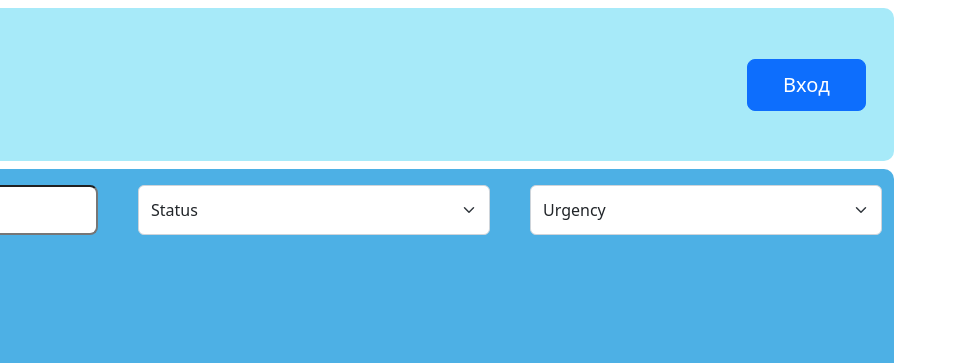
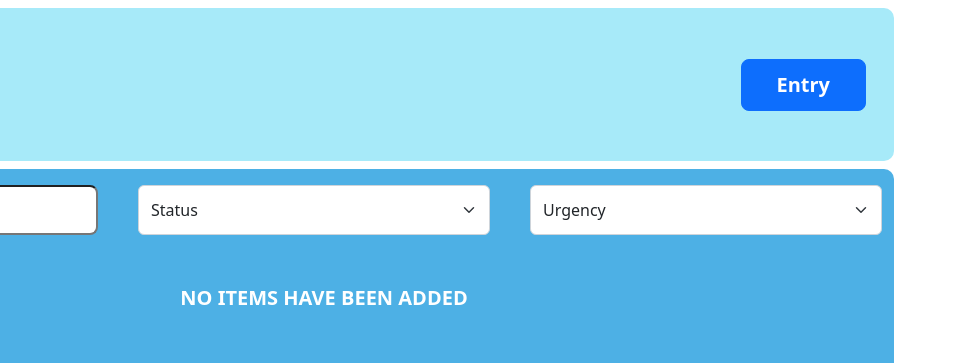
Before and after one commit to VicTyslenko/booking-medical-appointment, a plain HTML site: page index.html in a window 1280 px wide. Shown: the top 363 px of the page, 316-1280 px from the left. Drawn offline with nearby package versions, Linux system fonts and the light colour scheme; no server answers.

Commit message:
gitignore

```diff
--- a/index.html
+++ b/index.html
@@ -4,7 +4,6 @@
     <meta charset="UTF-8">
     <meta http-equiv="X-UA-Compatible" content="IE=edge">
     <meta name="viewport" content="width=device-width, initial-scale=1.0">
-    <!-- <link rel="stylesheet" href="./styles/reset.css"> -->
 
     <link href="https://cdn.jsdelivr.net/npm/bootstrap@5.2.1/dist/css/bootstrap.min.css" rel="stylesheet" integrity="sha384-iYQeCzEYFbKjA/T2uDLTpkwGzCiq6soy8tYaI1GyVh/UjpbCx/TYkiZhlZB6+fzT" crossorigin="anonymous">
 
@@ -22,7 +21,7 @@
              <div class="navbar-header container-fluid d-flex justify-content-between align-items-center">
                 <a href="https://helsi.me/" target="_blank"><img src="./img/helsi-logo.svg" alt=""></a>
 
-                    <button class="btn btn-primary btn-lg">Вход</button>
+                    <button class="btn btn-primary btn-lg">Entry</button>
                 </div>
             </div>
         </nav>
@@ -45,7 +44,7 @@
                  </select>
 
                 </form>
-
+                <p class="text-uppercase fs-5 fw-semibold text-center mt-5 text-white">No items have been added</p>
              </section>
 
 </body>
--- a/styles/main.css
+++ b/styles/main.css
@@ -1,6 +1,7 @@
 .btn-primary{
     padding: 10px 35px;
         color: white;
+        font-weight: 600;
     }
     .head-wrapp{
         background-color: #a7eaf9;
```
Also changed, not shown: 1 other file.
